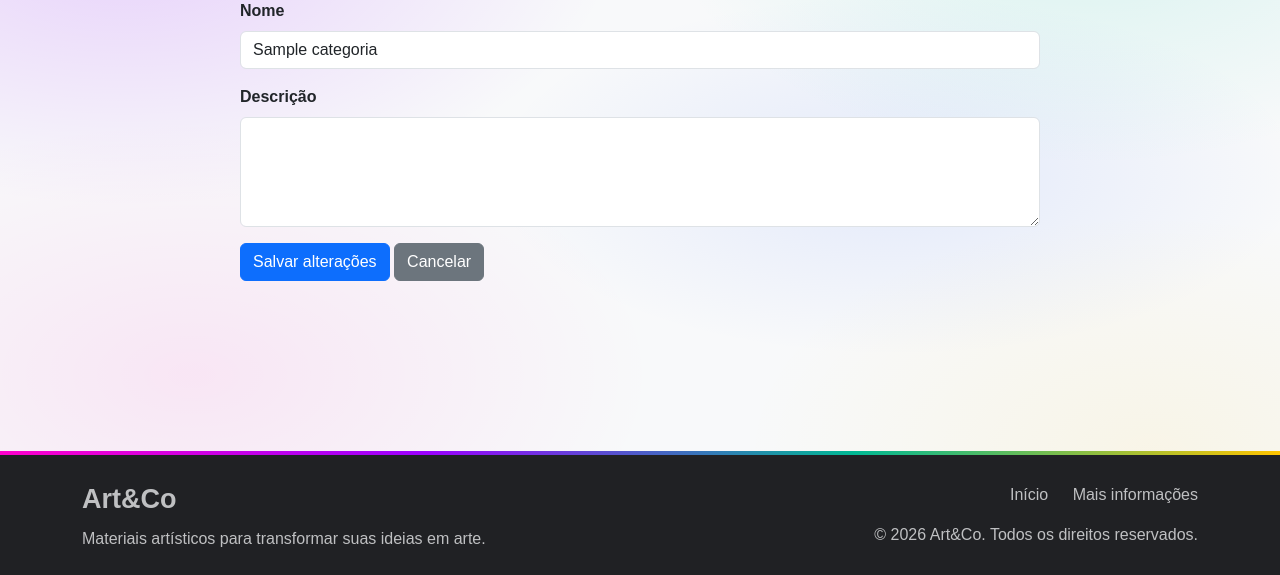
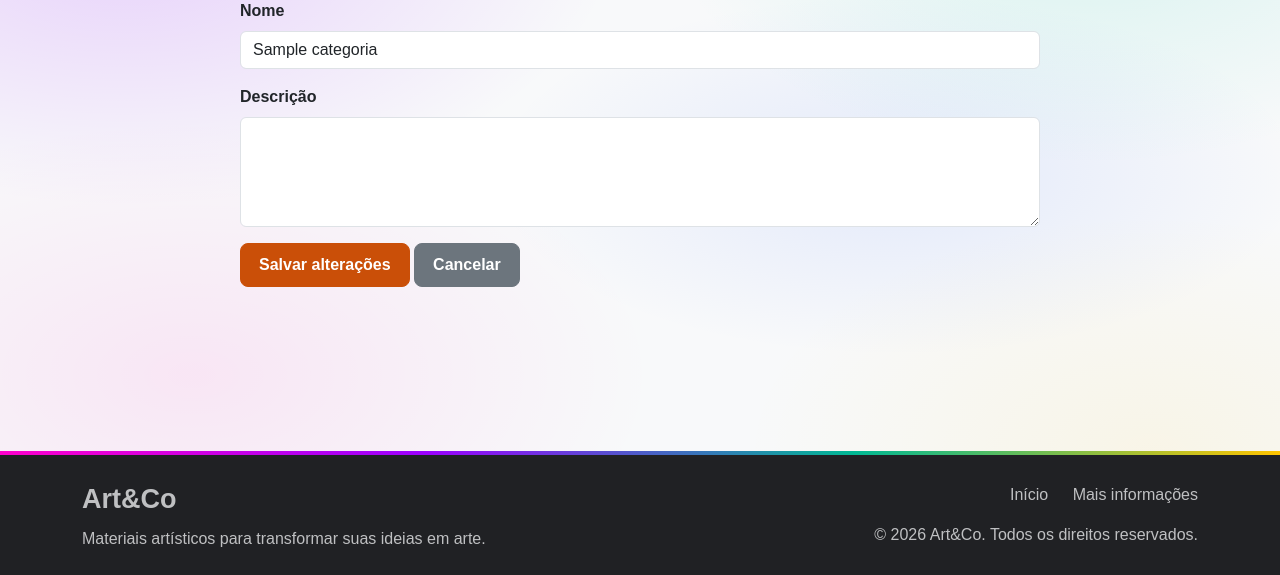
Before and after one commit to MahhhIza/Projetin3.0_3Bim_26.2, a PHP site: page /admin/categorias/editar.php?id=1 in a window 1280 px wide. Shown: the part 225-800 px from the top of the page. Run offline with PHP 8.4, Linux system fonts and the light colour scheme; the visitor is signed in with stand-in values (Sample User, id 1); tables that the repository leaves empty or names only in its code hold one stand-in row (values such as "Sample post").

Commit message:
teste3.64

```diff
--- a/admin/categorias/editar.php
+++ b/admin/categorias/editar.php
@@ -200,14 +200,14 @@ require_once "../../componentes/navbar.php";
 
                 <button
                     type="submit"
-                    class="btn btn-primary"
+                    class="btn btn-artco"
                 >
                     Salvar alterações
                 </button>
 
                 <a
                     href="index.php"
-                    class="btn btn-secondary"
+                    class="btn btn-cancelar"
                 >
                     Cancelar
                 </a>
--- a/admin/categorias/index.php
+++ b/admin/categorias/index.php
@@ -115,7 +115,7 @@ require_once "../../componentes/navbar.php";
 
         <a
             href="cadastrar.php"
-            class="btn btn-primary"
+            class="btn btn-artco"
         >
             + Nova categoria
         </a>
--- a/admin/index.php
+++ b/admin/index.php
@@ -58,7 +58,7 @@ require_once "../componentes/navbar.php";
 
                     <a
                         href="usuarios/index.php"
-                        class="btn btn-primary"
+                        class="btn btn-artco"
                     >
                         Gerenciar
                     </a>
@@ -82,7 +82,7 @@ require_once "../componentes/navbar.php";
 
             <a
                 href="categorias/index.php"
-                class="btn btn-primary"
+                class="btn btn-artco"
             >
                 Gerenciar categorias
             </a>
--- a/admin/produtos/index.php
+++ b/admin/produtos/index.php
@@ -229,7 +229,7 @@ require_once "../../componentes/navbar.php";
 
         <a
             href="cadastrar.php"
-            class="btn btn-primary"
+            class="btn btn-artco"
         >
             + Novo produto
         </a>
--- a/admin/usuarios/index.php
+++ b/admin/usuarios/index.php
@@ -224,7 +224,7 @@ require_once "../../componentes/navbar.php";
 
         <a
             href="cadastrar.php"
-            class="btn btn-primary"
+            class="btn btn-artco"
         >
             + Novo usuário
         </a>
--- a/src/css/style.css
+++ b/src/css/style.css
@@ -482,3 +482,62 @@ body {
 .formulario-label {
     font-weight: 600;
 }
+
+.btn-artco {
+    background-color: var(--artco-titulo);
+    color: #fff;
+    border: 1px solid var(--artco-titulo);
+    font-weight: 600;
+    padding: 9px 18px;
+    border-radius: 8px;
+    transition: all 0.2s ease;
+}
+
+.btn-artco:hover {
+    background-color: #6f1aa3;
+    color: #fff;
+    border-color: #6f1aa3;
+    transform: translateY(-1px);
+}
+
+.btn-artco:focus {
+    box-shadow: 0 0 0 0.2rem rgba(139, 32, 196, 0.2);
+}
+
+.btn-confirmar {
+    background-color: #8f00ff;
+    border: 1px solid #8f00ff;
+    color: #fff;
+    font-weight: 600;
+    padding: 8px 16px;
+    border-radius: 7px;
+    transition: all 0.2s ease;
+}
+
+.btn-confirmar:hover {
+    background-color: #7600d6;
+    border-color: #7600d6;
+    color: #fff;
+    transform: translateY(-1px);
+}
+
+.btn-confirmar:focus {
+    box-shadow: 0 0 0 0.15rem rgba(143, 0, 255, 0.18);
+}
+
+.btn-cancelar {
+    background-color: #6c757d;
+    border: 1px solid #6c757d;
+    color: #fff;
+    font-weight: 600;
+    padding: 9px 18px;
+    border-radius: 8px;
+    transition: all 0.2s ease;
+}
+
+.btn-cancelar:hover {
+    background-color: #565e64;
+    border-color: #565e64;
+    color: #fff;
+    transform: translateY(-1px);
+}
```
